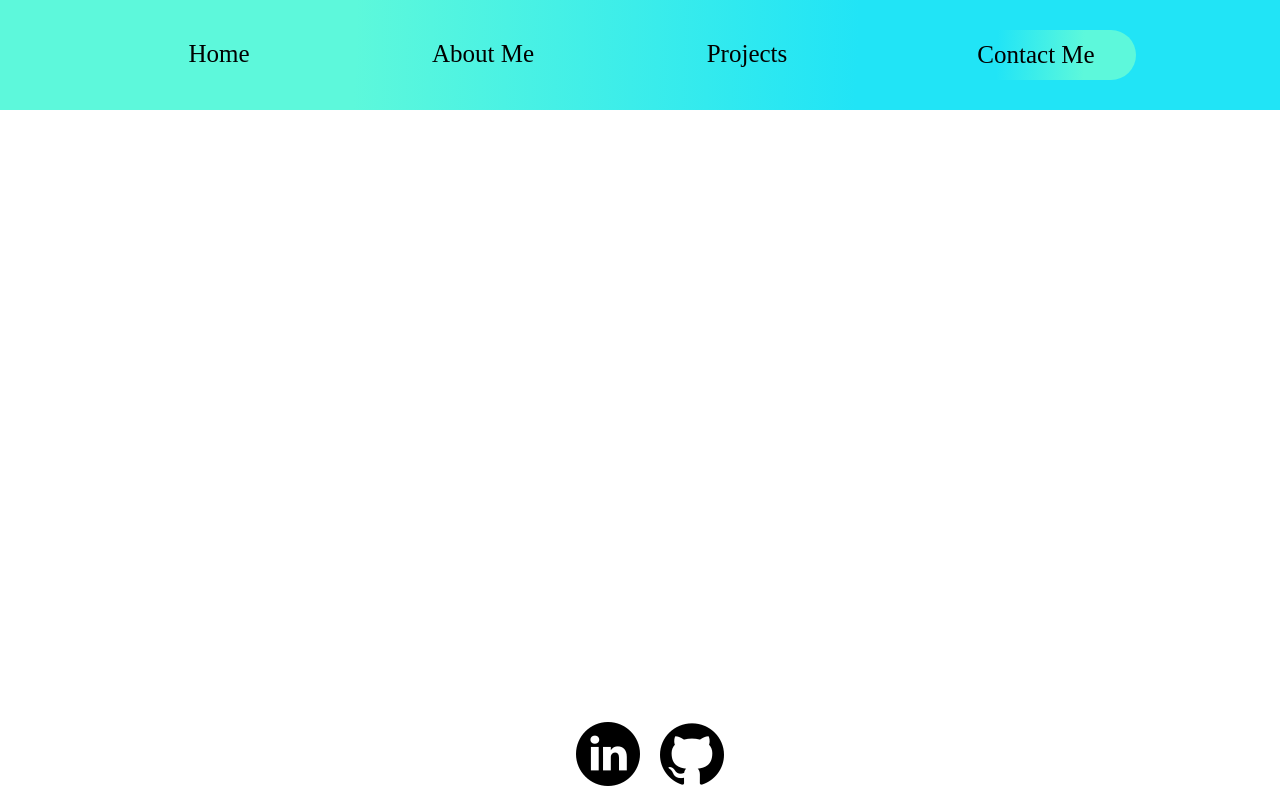
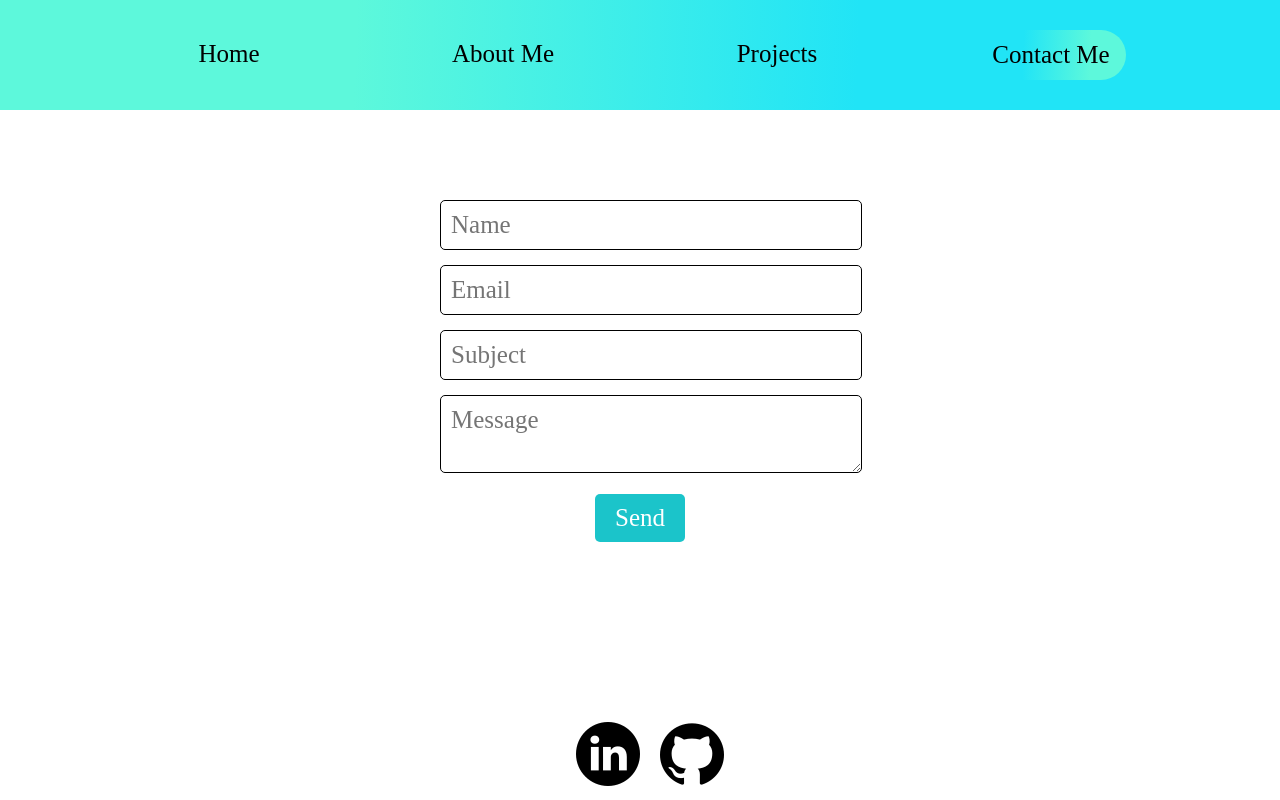
Before and after one commit to tori-calkins/portfolio2023, a React (Create React App) app: page /contactme in a window 1280 px wide. Built offline with nearby package versions, Linux system fonts and the light colour scheme.

Commit message:
got the contact me form set up and sends me emails

```diff
--- a/package.json
+++ b/package.json
@@ -7,6 +7,7 @@
     "@testing-library/react": "^13.0.0",
     "@testing-library/user-event": "^13.2.1",
     "browser-router": "^0.2.0",
+    "emailjs-com": "^3.2.0",
     "react": "^18.2.0",
     "react-dom": "^18.2.0",
     "react-router-dom": "^6.21.1",
--- a/src/App.css
+++ b/src/App.css
@@ -17,12 +17,11 @@
   text-align: center;
   box-sizing: border-box;
   padding: 10px;
-  /* transition: width 0.2s; */
 }
 .navlinks:hover, .navlinks.active{
   border-radius:50%;
-  width: 200px;
-  box-shadow: 0 4px 15px rgba(0, 0, 0, 0.2);
+  width: 150px;
+  box-shadow: 0 8px 20px rgba(0, 0, 0, 0.3);
   align-items: center;
   appearance: none;
   background-image:linear-gradient(91.9deg, rgb(33, 228, 246) 27.8%, rgb(93, 248, 219) 67%);
@@ -143,7 +142,7 @@
   padding: 10px;
   margin: 0;
   font-size: 25px;
-  font-family: IBM Plex Serif
+  font-family: IBM Plex Serif;
 }
 .projects{
   border-bottom: solid;
@@ -154,3 +153,44 @@
   padding-top:3px;
   padding-bottom:3px;
 }
+
+
+/* Contact Me Form styling */
+#form{
+  padding-top: 22px;
+  margin: 0 auto;
+  width: 90%;
+  max-width: 400px;
+  font-size: 25px;
+  padding-bottom: 100px;
+  padding-top: 90px;
+}
+.contactContainer {
+  text-align: center;
+}
+.inputField {
+  width: 100%;
+  padding: 10px;
+  font-size: 25px;
+  margin-bottom: 15px;
+  border: 1.5px solid black;
+  border-radius: 5px;
+  font-family: IBM Plex Serif;
+  outline: none;
+}
+.submitButton {
+  display: block;
+  margin: 0 auto;
+  padding: 10px 20px;
+  font-size: 25px;
+  font-family: IBM Plex Serif;
+  background-color: #1bc4ca;
+  color: white;
+  border: none;
+  border-radius: 5px;
+  cursor: pointer;
+  transition: background-color 0.3s ease;
+}
+.submitButton:hover {
+  background-color: #159494;
+}
--- a/src/App.js
+++ b/src/App.js
@@ -3,6 +3,7 @@ import './App.css'
 import Home from './pages/Home'
 import AboutMe from './pages/AboutMe'
 import Projects from './pages/Projects'
+import ContactMe from './pages/ContactMe'
 import Header from './components/Header'
 import Footer from './components/Footer'
 import {Routes, Route} from 'react-router-dom'
@@ -15,6 +16,7 @@ const App = () => {
       <Route path="/" element={<Home/>}/>
       <Route path="/aboutme" element={<AboutMe/>}/>
       <Route path="/projects" element={<Projects/>}/>
+      <Route path="/contactme" element={<ContactMe/>}/>
     </Routes>
     <Footer/>
     </>
--- a/src/components/Header.js
+++ b/src/components/Header.js
@@ -24,7 +24,7 @@ const Header = () => {
             <NavLink className="navlinks" to="/">Home</NavLink>
             <NavLink className="navlinks" to="/aboutme" >About Me</NavLink>
             <NavLink className="navlinks" to="/projects">Projects</NavLink>
-            <NavLink className="navlinks">Contact Me</NavLink>
+            <NavLink className="navlinks" to="/contactme">Contact Me</NavLink>
         </div>
         </>
     )
--- /dev/null
+++ b/src/pages/ContactMe.js
@@ -0,0 +1,36 @@
+import React from 'react';
+import emailjs from 'emailjs-com';
+
+const ContactMe = () => {
+  const sendEmailAndRefresh = async (e) => {
+    e.preventDefault();
+
+    try {
+      const result = await emailjs.sendForm('service_puz5tjk', 'template_ld6a9x9', e.target, 'bvRIsDqo_cD5YKaot');
+      console.log(result.text);
+      // Handle success or show a success message
+
+      // Refresh the page after the form is submitted
+      window.location.reload();
+    } catch (error) {
+      console.log(error.text);
+      // Handle error or show an error message
+    }
+  };
+
+  return (
+
+    <body className="contactformContainer">
+      <form id='form' onSubmit={sendEmailAndRefresh}>
+        <input className="inputField" type="text" name="from_name" placeholder="Name" />
+        <input className="inputField" type="text" name="from_email" placeholder="Email" />
+        <input className="inputField" type="text" name="subject" placeholder="Subject" />
+        <textarea className="inputField" name="message" placeholder="Message" />
+        <br></br>
+        <button className="submitButton" type="submit">Send</button>
+      </form>
+    </body>
+  );
+};
+
+export default ContactMe;
```
Also changed, not shown: 1 other file (tests, documents, lock files or other folders).
